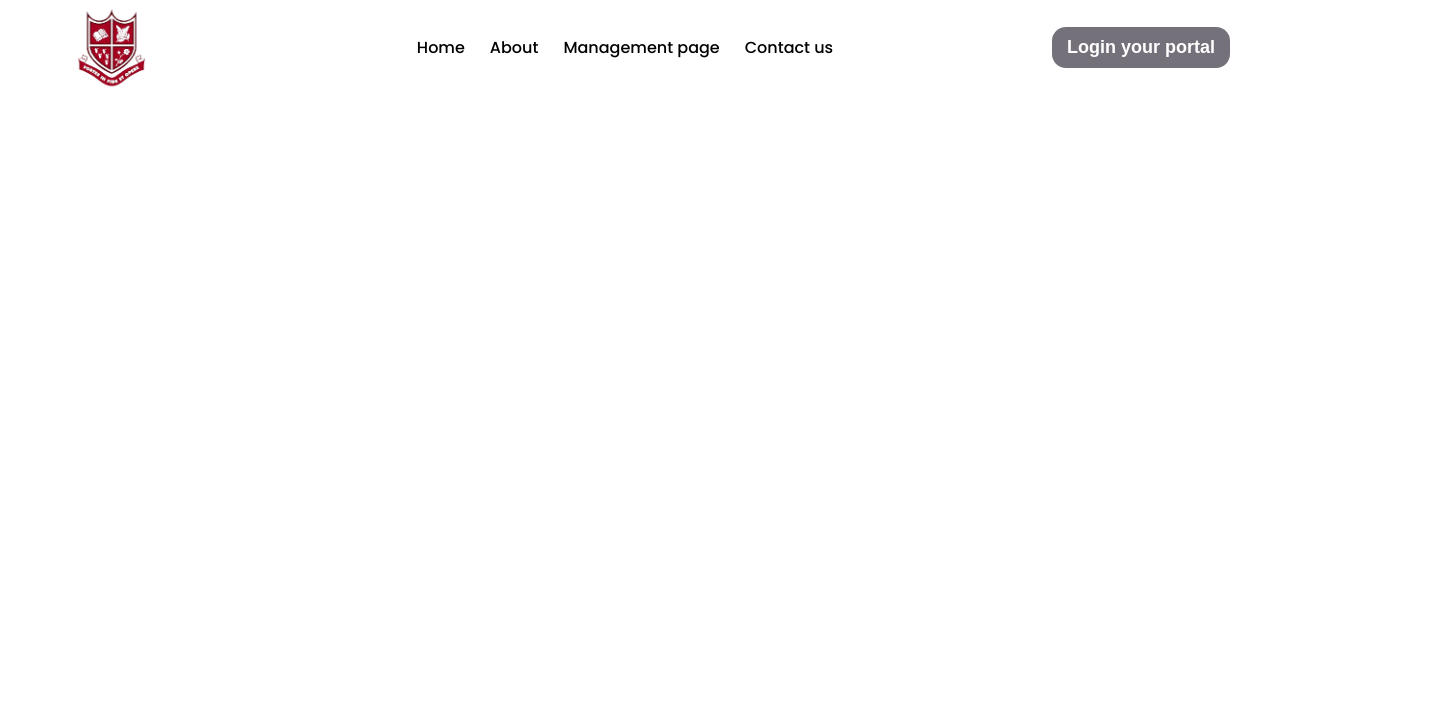
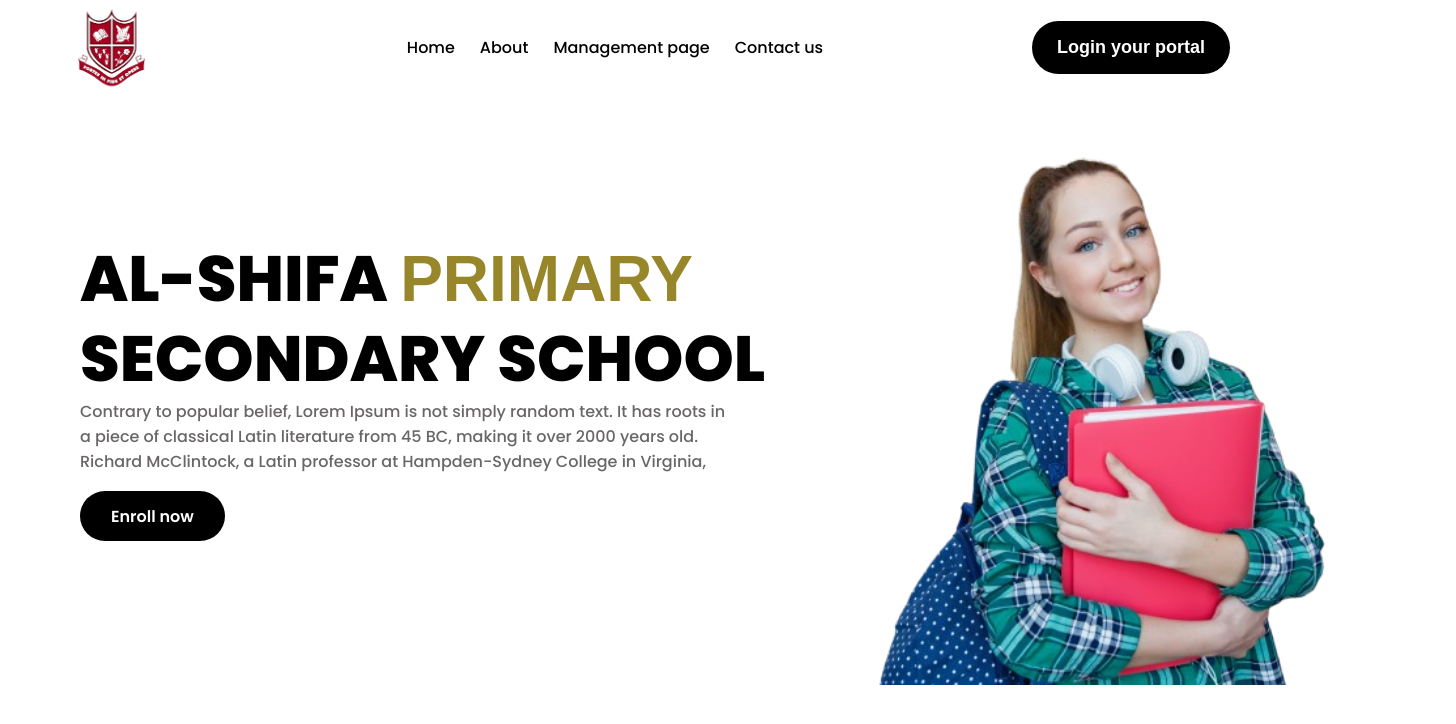
Before and after one commit to XudayfiIbra/assessmentWeb, a plain HTML site: page html/index.html in a window 1280 px wide. Shown: the whole page, 1456 px wide, since content can reach past the window. Drawn offline with Linux system fonts and the light colour scheme; a web font is replaced by a local one.

Commit message:
i just ended the homepage design

```diff
--- a/css/style.css
+++ b/css/style.css
@@ -1,7 +1,8 @@
 @import url('https://fonts.googleapis.com/css2?family=Poppins:ital,wght@0,500;0,600;0,700;0,800;0,900;1,400&display=swap');
 
+@import url('https://fonts.googleapis.com/css2?family=Road+Rage&display=swap');
 
-* {
+/* * {
     margin: 0;
     padding: 0;
     box-sizing: border-box;
@@ -38,10 +39,10 @@ li:hover{
     height: 95px;
 }
 .portal-btn{
-    background-color: #75717a;
+    background-color: #000000;
     padding: 10px 15px;
     border: none;
-    border-radius: 14px;
+    border-radius: 48px;
     color: white;
     font-weight: 600;
     cursor: pointer;
@@ -49,5 +50,208 @@ li:hover{
     transition: all .2s;
 }
 .portal-btn:hover {
-    background-color: #68646d;
+    background-color: #1f1e20;
 }
+
+.home-content{
+    padding-left: 80px;
+    padding-right: 40px;
+    margin-top: 9rem;
+}
+
+.school-name {
+    width: 694px;
+    font-size: 64px;
+    font-weight: 800;
+    line-height: 80px;
+}
+.school-name .yellow-text {
+    color: #97862A;
+    font-family: 'Road Rage', sans-serif;
+}
+.school-description {
+    width: 652px;
+    height: 92px;
+    color: rgba(20, 16, 16, 0.641);
+    font-size: 16px;
+    font-family: Poppins;
+    font-weight: 500;
+    word-wrap: break-word;
+}
+
+
+.enroll-button-container {
+    width: 145px;
+    height: 50px;
+    position: relative;
+    cursor: pointer;
+}
+
+.enroll-button {
+    width: 145px;
+    height: 50px;
+    position: absolute;
+    background: black;
+    border-radius: 48px;
+    transition: all .2s;
+
+}
+.enroll-button:hover{
+    background-color: rgb(47, 47, 53);
+}
+
+.enroll-text {
+    left: 31px;
+    top: 13px;
+    position: absolute;
+    color: white;
+    font-size: 16px;
+    font-family: Poppins;
+    font-weight: 600;
+    word-wrap: break-word;
+
+}
+.homepage-image{
+    position: absolute;
+    top: 0;
+    margin-left: 36rem;
+    margin-top: 9.5rem;
+    width: 800px;
+} */
+
+* {
+    margin: 0;
+    padding: 0;
+    box-sizing: border-box;
+}
+
+body {
+    font-family: 'Poppins', sans-serif;
+    animation: fadeIn 1s ease-in-out;
+}
+
+@keyframes fadeIn {
+    from {
+        opacity: 0;
+    }
+    to {
+        opacity: 1;
+    }
+}
+
+header {
+    padding-left: 50px;
+    padding-right: 50px;
+}
+
+nav {
+    display: flex;
+    align-items: center;
+    justify-content: space-between;
+}
+
+ul {
+    display: flex;
+    list-style: none;
+    cursor: pointer;
+}
+
+ul li {
+    margin-left: 25px;
+    transition: all .2s;
+}
+
+li:hover {
+    border-bottom: 4px solid #75717a;
+    border-radius: 10px;
+    padding-top: 2px;
+}
+
+.logo {
+    width: 123px;
+    height: 95px;
+}
+
+.portal-btn {
+    background-color: #000000;
+    padding: 16px 25px;
+    border: none;
+    border-radius: 48px;
+    color: white;
+    font-weight: 600;
+    cursor: pointer;
+    font-size: 18px;
+    transition: all .2s;
+}
+
+.portal-btn:hover {
+    background-color: #1f1e20;
+}
+
+.home-content {
+    padding-left: 80px;
+    padding-right: 40px;
+    margin-top: 9rem;
+}
+
+.school-name {
+    width: 694px;
+    font-size: 64px;
+    font-weight: 800;
+    line-height: 80px;
+}
+
+.school-name .yellow-text {
+    color: #97862A;
+    font-family: 'Road Rage', sans-serif;
+}
+
+.school-description {
+    width: 652px;
+    height: 92px;
+    color: rgba(20, 16, 16, 0.641);
+    font-size: 16px;
+    font-family: Poppins;
+    font-weight: 500;
+    word-wrap: break-word;
+}
+
+/* Button styles */
+.enroll-button-container {
+    width: 145px;
+    height: 50px;
+    position: relative;
+    cursor: pointer;
+}
+
+.enroll-button {
+    width: 145px;
+    height: 50px;
+    position: absolute;
+    background: black;
+    border-radius: 48px;
+    transition: all .2s;
+}
+
+.enroll-button:hover {
+    background-color: rgb(47, 47, 53);
+}
+
+.enroll-text {
+    left: 31px;
+    top: 13px;
+    position: absolute;
+    color: white;
+    font-size: 16px;
+    font-family: Poppins;
+    font-weight: 600;
+    word-wrap: break-word;
+}
+
+.homepage-image {
+    position: absolute;
+    top: 0;
+    margin-left: 36rem;
+    margin-top: 9.5rem;
+    width: 800px;
+}
--- a/html/index.html
+++ b/html/index.html
@@ -4,7 +4,10 @@
     <meta charset="UTF-8">
     <meta name="viewport" content="width=device-width, initial-scale=1.0">
     <title>Document</title>
+    <!-- main css file -->
     <link rel="stylesheet" href="../css/style.css">
+    <!-- fontawesome link -->
+    <link rel="stylesheet" href="https://cdnjs.cloudflare.com/ajax/libs/font-awesome/6.5.1/css/all.min.css" integrity="sha512-DTOQO9RWCH3ppGqcWaEA1BIZOC6xxalwEsw9c2QQeAIftl+Vegovlnee1c9QX4TctnWMn13TZye+giMm8e2LwA==" crossorigin="anonymous" referrerpolicy="no-referrer" />
 </head>
 <body>
     <header>
@@ -17,7 +20,25 @@
                 <li>Contact us</li>
             </ul>
             <button class="portal-btn" type="text">Login your portal</button>
+
         </nav>
     </header>
+    <section class="home-content">
+    <div class="school-name">
+        <span class="black-text">AL-SHIFA </span>
+        <span class="yellow-text">PRIMARY</span>
+        <span class="black-text"> SECONDARY SCHOOL  </span>
+    </div>
+
+    <div class="school-description">
+        Contrary to popular belief, Lorem Ipsum is not simply random text. It has roots in a piece of classical Latin literature from 45 BC, making it over 2000 years old. Richard McClintock, a Latin professor at Hampden-Sydney College in Virginia,
+    </div>
+
+    <div class="enroll-button-container">
+        <div class="enroll-button"></div>
+        <div class="enroll-text">Enroll now</div>
+    </div>
+    <img class="homepage-image" src="../images/homepageAs.png" alt="">
+</section>
 </body>
 </html>
```
Also changed, not shown: images/homepageAs.png (added).
